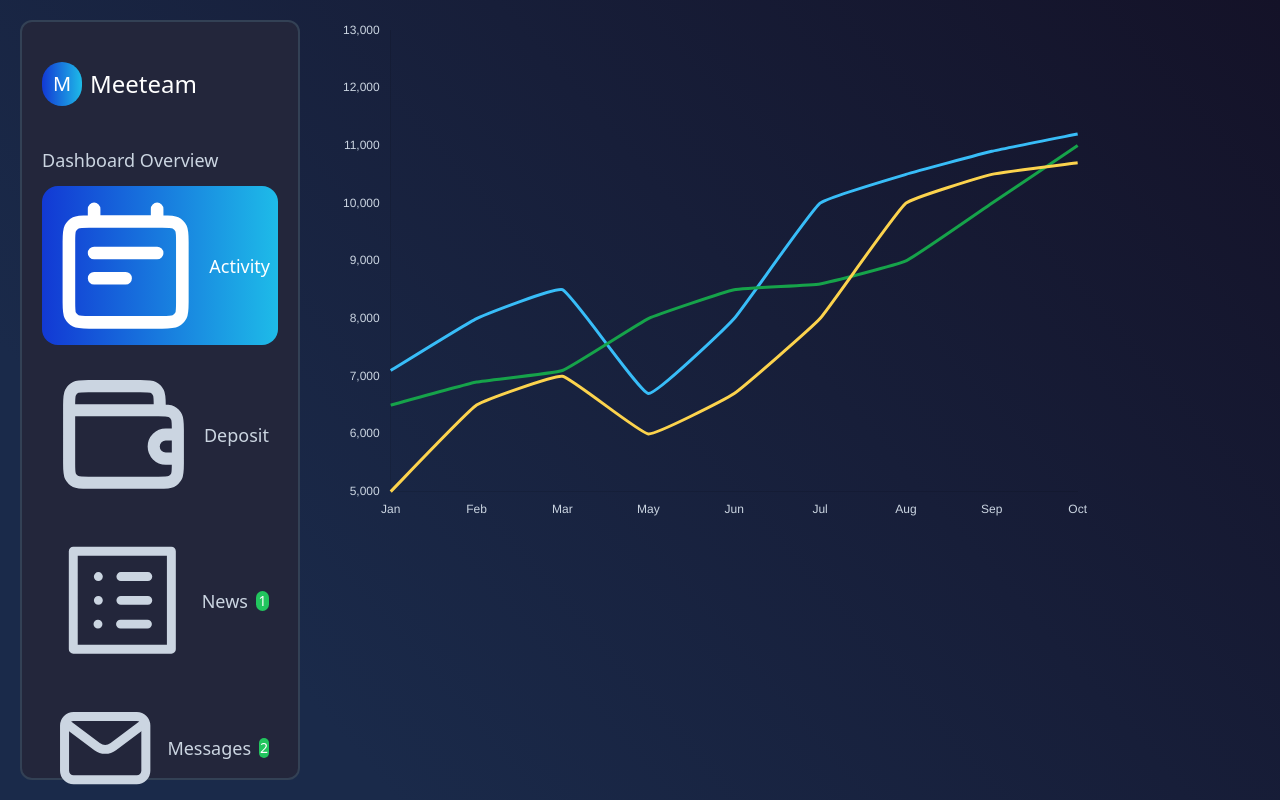
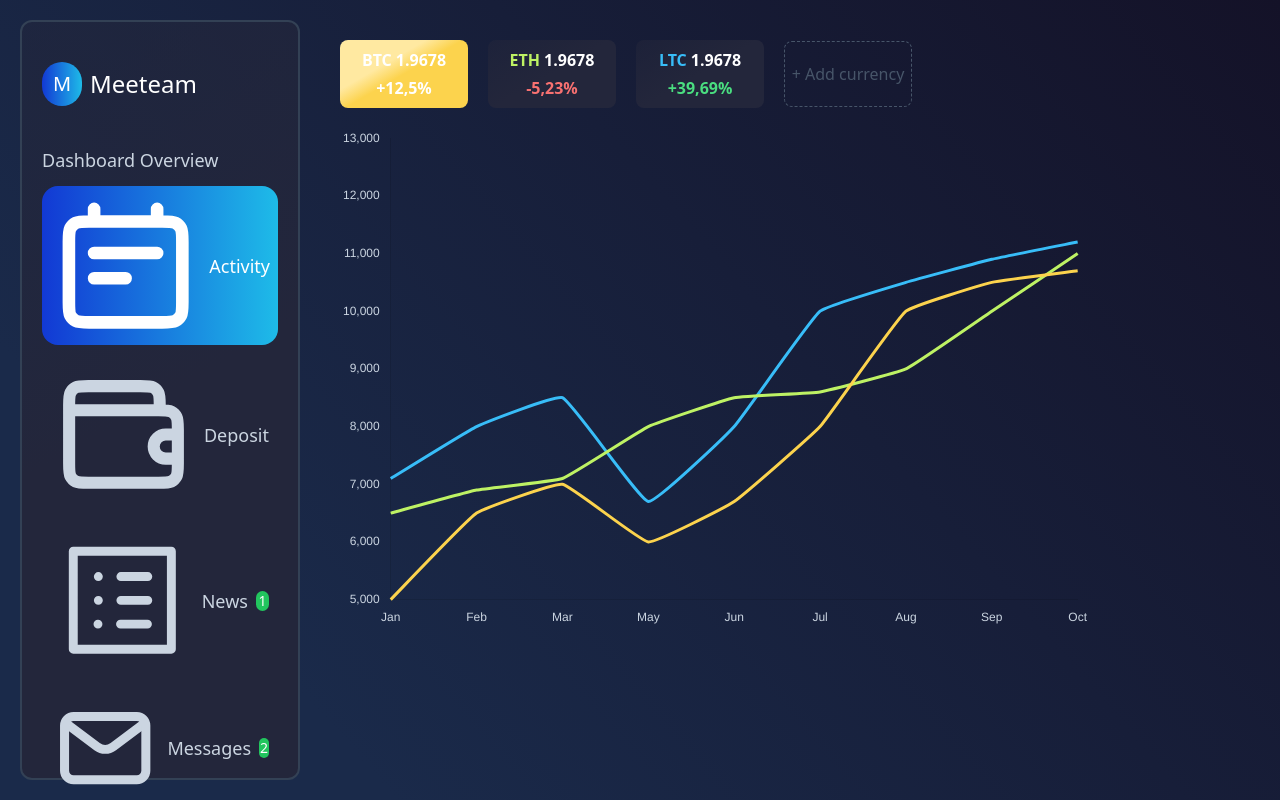
Before and after one commit to cristiancsandoval/single-page-app, a Next.js app: page / in a window 1280 px wide. Built offline with nearby package versions, Linux system fonts and the light colour scheme.

Commit message:
currencies panel

```diff
--- /dev/null
+++ b/src/components/layout/CurrenciesPanel.js
@@ -0,0 +1,34 @@
+import React from "react";
+
+const CurrenciesPanel = () => {
+  return (
+    <div className="w-full flex items-center justify-start py-5 gap-5">
+      <button className="w-32 py-2 flex flex-col gap-1 justify-center items-center rounded-lg text-white font-bold bg-golden-gradient">
+        <div className="flex gap-1">
+          <span>BTC</span>
+          <span>1.9678</span>
+        </div>
+        <span>+12,5%</span>
+      </button>
+      <button className="w-32 py-2 flex flex-col gap-1 justify-center items-center rounded-lg text-white font-bold bg-slate-gradient">
+        <div className="flex gap-1">
+          <span className="text-lime-300">ETH</span>
+          <span>1.9678</span>
+        </div>
+        <span className="text-red-400">-5,23%</span>
+      </button>
+      <button className="w-32 py-2 flex flex-col gap-1 justify-center items-center rounded-lg text-white font-bold bg-slate-gradient">
+        <div className="flex gap-1">
+          <span className="text-sky-400">LTC</span>
+          <span>1.9678</span>
+        </div>
+        <span className="text-green-400">+39,69%</span>
+      </button>
+      <button className="w-32 py-2 flex flex-col gap-1 justify-center items-center rounded-lg border border-dashed border-slate-600 text-slate-600">
+        <span className="my-3">+ Add currency</span>
+      </button>
+    </div>
+  );
+};
+
+export default CurrenciesPanel;
--- a/src/components/layout/SideBar.js
+++ b/src/components/layout/SideBar.js
@@ -8,7 +8,7 @@ const SideBar = () => {
 
   return (
     <aside className="w-80 h-full hidden lg:flex p-5">
-      <div className="bg-[#23263b] border-2 border-slate-700 w-full rounded-xl p-5 text-slate-300">
+      <div className="bg-slate-gradient border-2 border-slate-700 w-full rounded-xl p-5 text-slate-300">
         <Link href={"/"} className="py-5 flex gap-2 text-white items-center">
           <span className="p-2 w-10 text-xl text-center aspect-square rounded-full bg-main-gradient">
             M
--- a/src/data/chart.js
+++ b/src/data/chart.js
@@ -14,8 +14,8 @@ export const linearChartData = {
       id: 2,
       label: "ETH",
       data: [6500, 6900, 7100, 8000, 8500, 8600, 9000, 10000, 11000, 13000],
-      borderColor: "#16a34a",
-      backgroundColor: "#16a34a",
+      borderColor: "#bef264",
+      backgroundColor: "#bef264",
       pointRadius: 0,
       tension: 0.1,
     },
--- a/src/pages/index.js
+++ b/src/pages/index.js
@@ -1,8 +1,10 @@
 import LinearChart from "@/components/chart/LinearChart";
+import CurrenciesPanel from "@/components/layout/CurrenciesPanel";
 
 export default function Home() {
   return (
-    <div className="p-5 flex flex-row items-start justify-center">
+    <div className="p-5 flex flex-col items-start justify-center">
+      <CurrenciesPanel />
       <LinearChart />
     </div>
   );
--- a/tailwind.config.js
+++ b/tailwind.config.js
@@ -8,8 +8,14 @@ module.exports = {
   theme: {
     extend: {
       backgroundImage: {
-        "main-gradient": "linear-gradient(90deg, rgba(18,57,212,1) 0%, rgba(30,187,232,1) 100%)",
-        "page-gradient": "linear-gradient(49deg, rgba(26,42,74,1) 20%, rgba(20,18,40,1) 100%)"
+        "main-gradient":
+          "linear-gradient(90deg, rgba(18,57,212,1) 0%, rgba(30,187,232,1) 100%)",
+        "page-gradient":
+          "linear-gradient(49deg, rgba(26,42,74,1) 20%, rgba(20,18,40,1) 100%)",
+        "golden-gradient":
+          "linear-gradient(150deg, rgba(255,233,161,1) 35%, rgba(252,211,77,1) 50%)",
+        "slate-gradient":
+          "linear-gradient(150deg, rgba(35,38,59,0.5) 0%, rgba(35,38,59,1) 50%)",
       },
     },
   },
```
